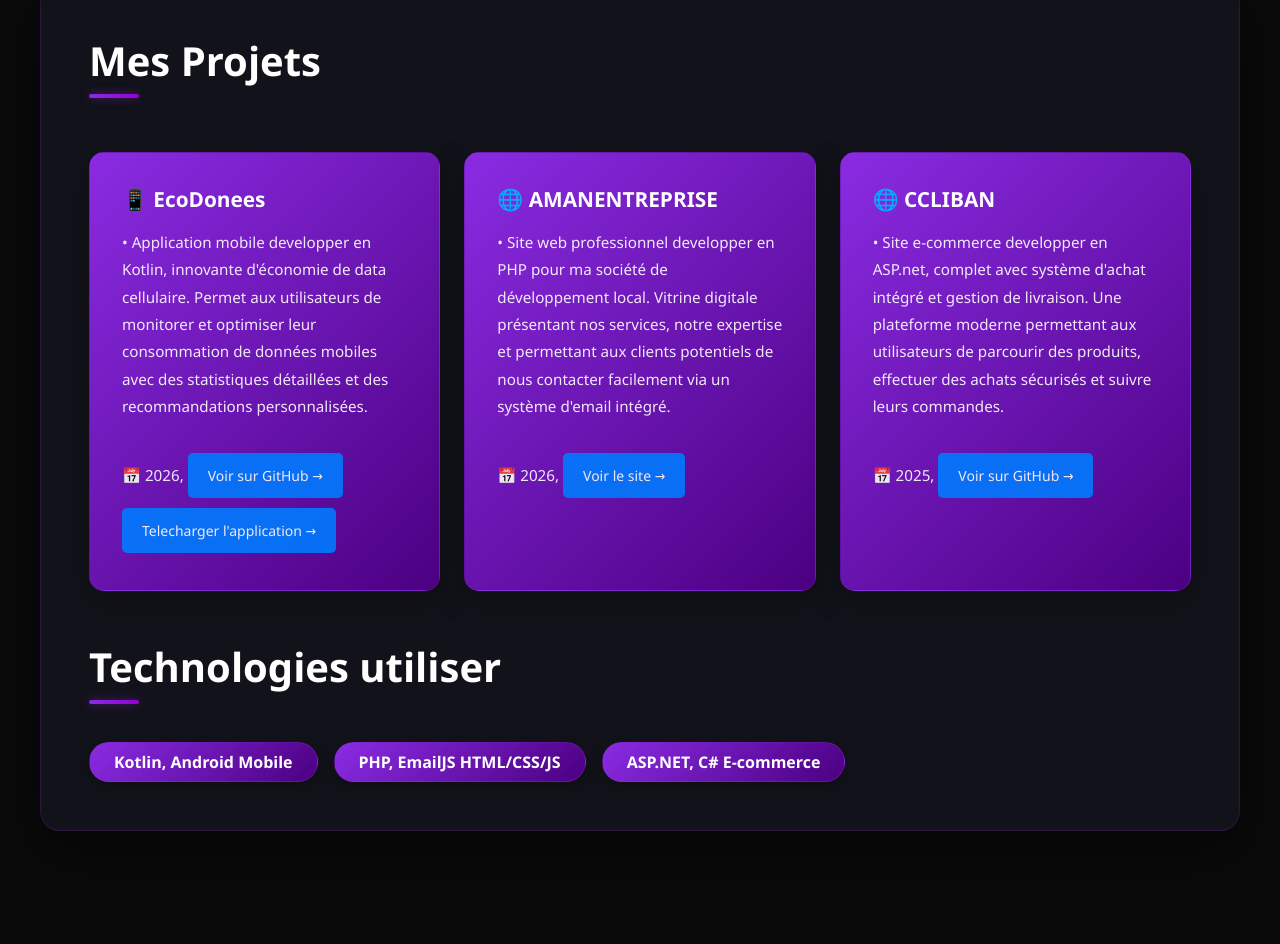
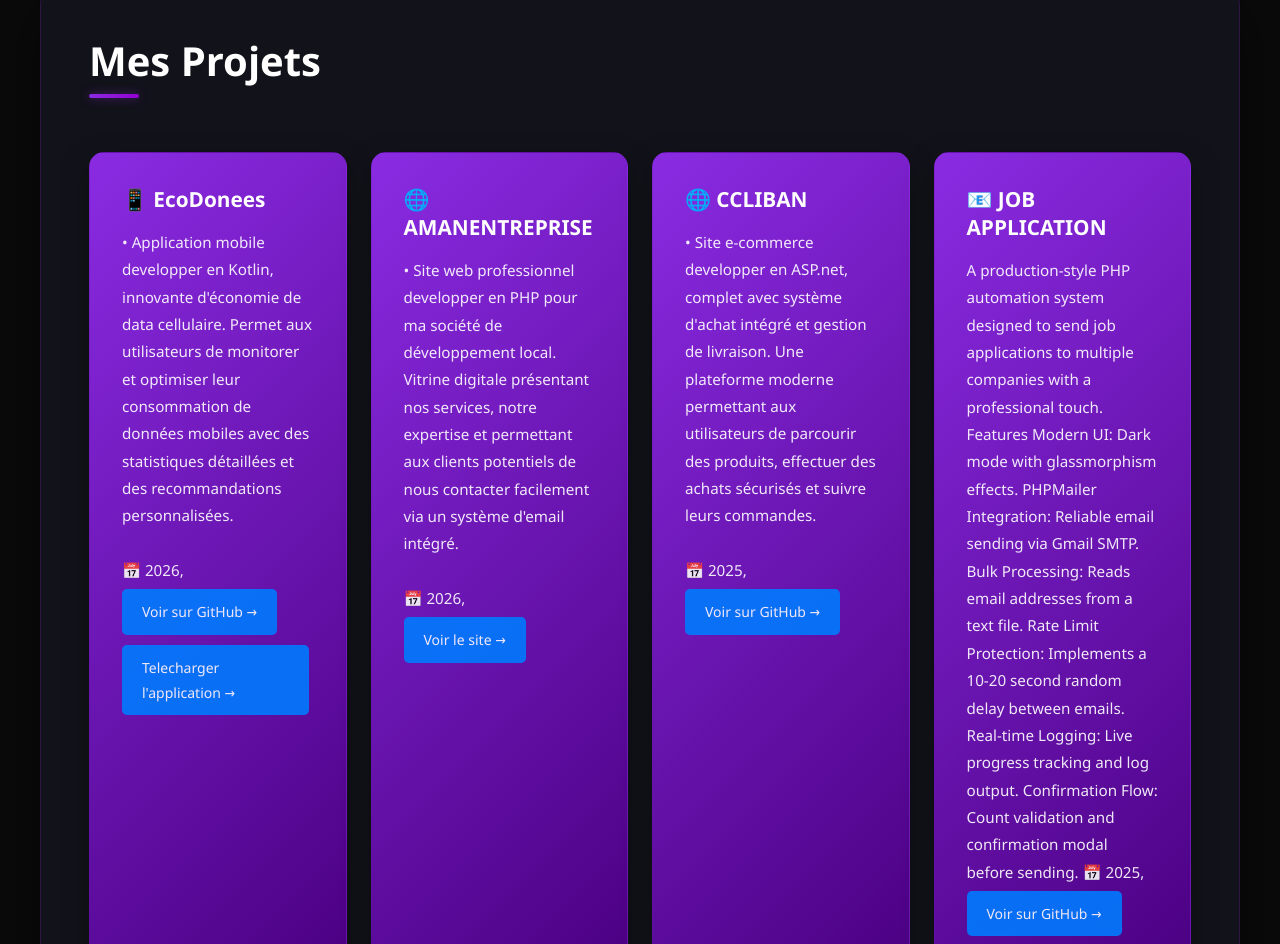
Before and after one commit to AmanAbdillahi/AmanAbdillahi.github.io, a plain HTML site: page index.html in a window 1280 px wide. Shown: the part 3439-4383 px from the top of the page. Drawn offline with Linux system fonts and the light colour scheme.

```diff
--- a/index.html
+++ b/index.html
@@ -350,7 +350,7 @@
                         <div class="skill-title">🌐 AMANENTREPRISE</div>
                         <div class="skill-items">
                             • Site web professionnel developper en PHP pour ma société de développement local. Vitrine digitale présentant nos services, notre expertise et permettant aux clients potentiels de nous contacter facilement via un système d'email intégré.<br><br>
-                            📅 2026, <a href="https://amanentreprise.page.gd" target="_blank" class="project-button">Voir le site →</a>
+                            📅 2026, <a href="#" target="_blank" class="project-button">Voir le site →</a>
                         </div>
                     </div>
                     <div class="skill-card">
@@ -358,6 +358,20 @@
                         <div class="skill-items">
                             • Site e-commerce developper en ASP.net, complet avec système d'achat intégré et gestion de livraison. Une plateforme moderne permettant aux utilisateurs de parcourir des produits, effectuer des achats sécurisés et suivre leurs commandes.<br><br>
                             📅 2025, <a href="https://github.com/AmanAbdillahi/CCLIBAN" target="_blank" class="project-button">Voir sur GitHub →</a>
+                        </div>
+                    </div>
+                    <div class="skill-card">
+                        <div class="skill-title">📧 JOB APPLICATION</div>
+                        <div class="skill-items">
+                          A production-style PHP automation system designed to send job applications to multiple companies with a professional touch.
+
+Features
+Modern UI: Dark mode with glassmorphism effects.
+PHPMailer Integration: Reliable email sending via Gmail SMTP.
+Bulk Processing: Reads email addresses from a text file.
+Rate Limit Protection: Implements a 10-20 second random delay between emails.
+Real-time Logging: Live progress tracking and log output.
+Confirmation Flow: Count validation and confirmation modal before sending.  📅 2025, <a href="https://github.com/AmanAbdillahi/EnvoieMailAuto" target="_blank" class="project-button">Voir sur GitHub →</a>
                         </div>
                     </div>
                 </div>
@@ -440,7 +454,7 @@
     </section>
 
     <footer>
-        <p>&copy; 2025 Aman Abdillahi - Tous droits réservés</p>
+        <p>&copy; 2026 Aman Abdillahi - Tous droits réservés</p>
     </footer>
 
     <script>
```
